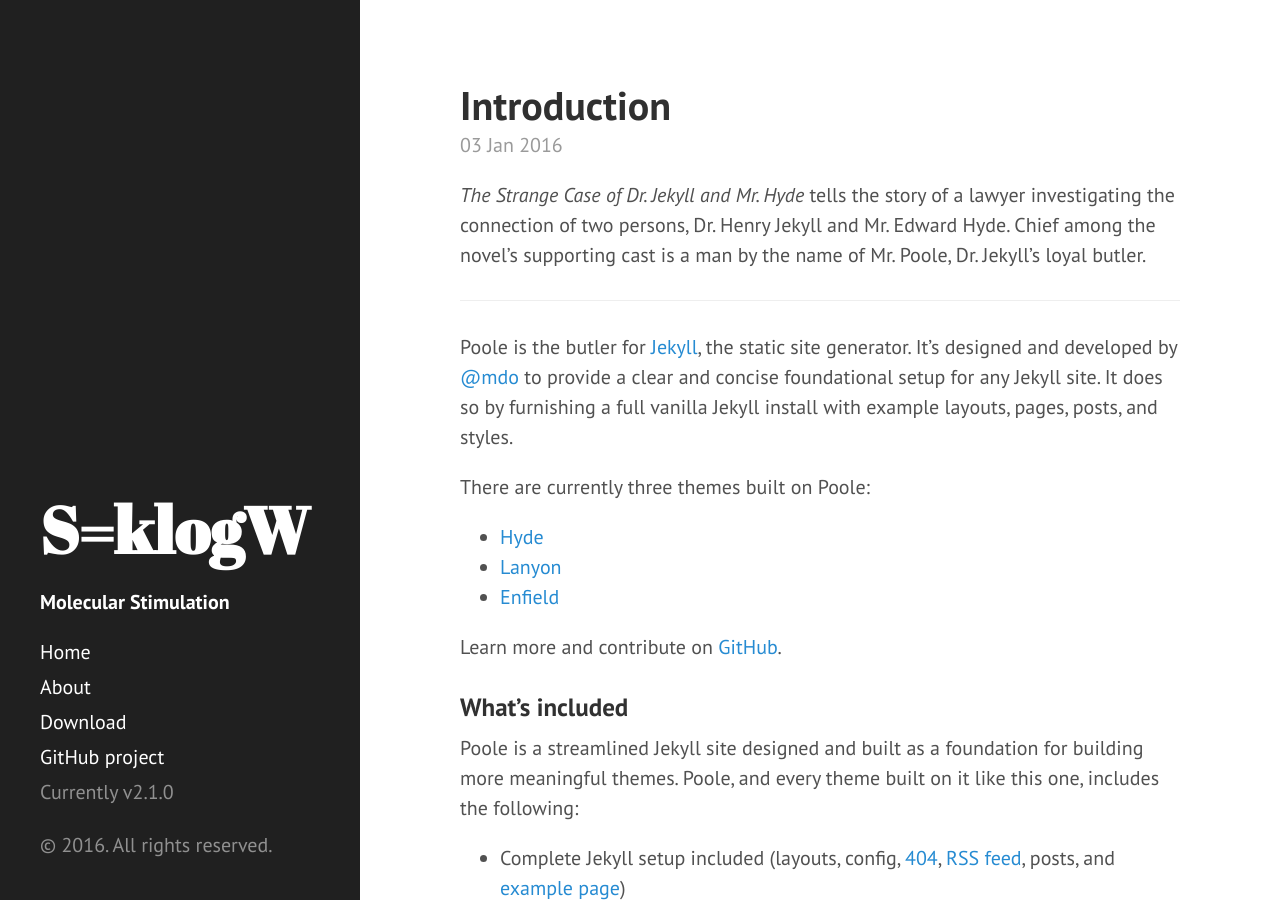
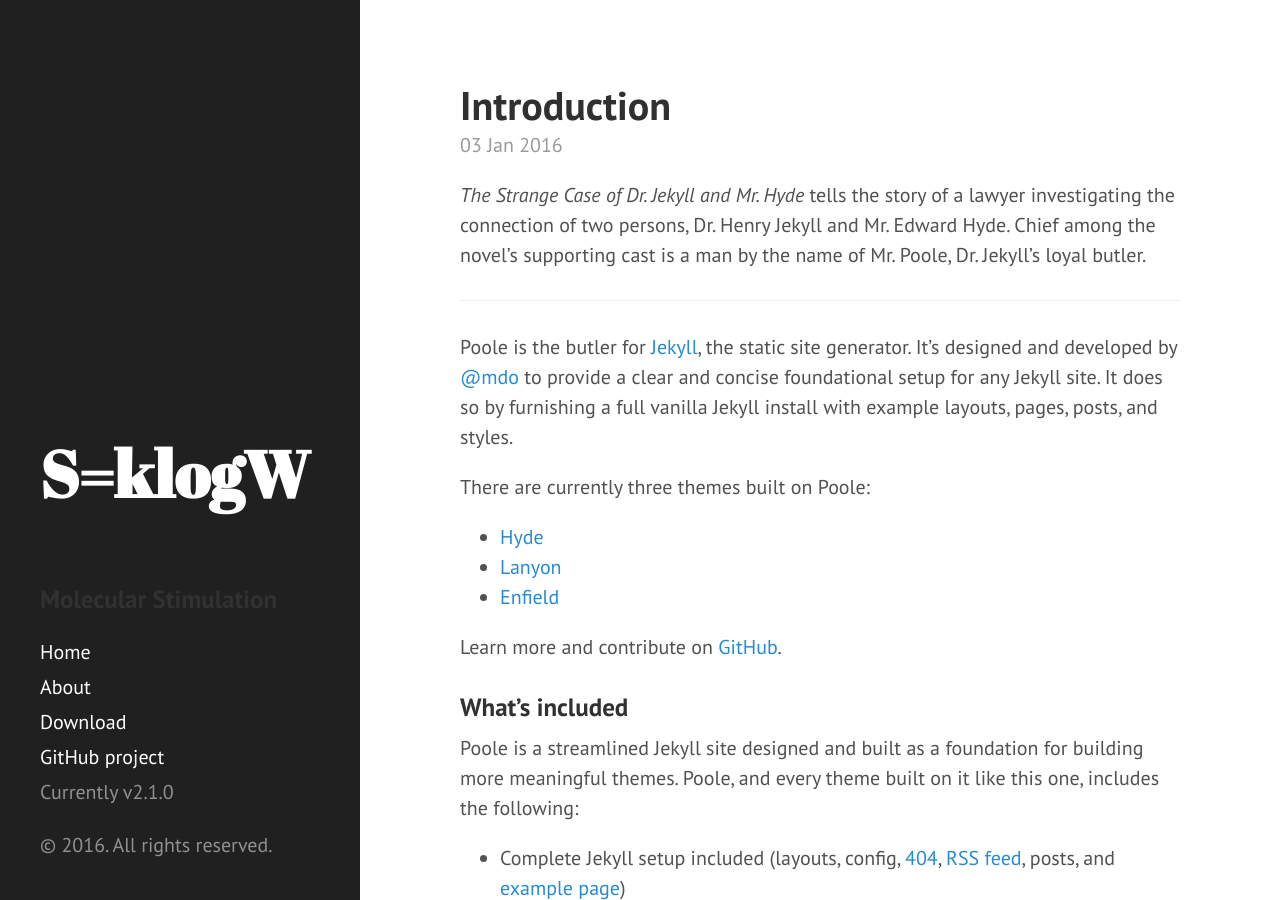
Before and after one commit to choderalab/klogw, a Jekyll site: the page built from index.html, in a window 1280 px wide and 900 px high. Built offline with Jekyll 4.4.1, drawn with Linux system fonts in a browser that asks for light colours; Markdown is read by kramdown in place of the engine named in the settings; formulas are drawn with MathJax 3; the list of posts is cut into pages by our own code.

Commit message:
Still tinkering with sidebar

```diff
--- a/_config.yml
+++ b/_config.yml
@@ -7,7 +7,7 @@ permalink:        pretty
 
 # Setup
 title:               S=klogW
-tagline:             Molecular Stimulation
+tagline:             "Molecular Stimulation"
 url:                 https://choderalab.github.io/klogw/
 baseurl:             "https://choderalab.github.io/klogw/"
 
--- a/_includes/sidebar.html
+++ b/_includes/sidebar.html
@@ -6,11 +6,10 @@
           {{ site.title }}
         </a>
       </h1>
-      <h5>
-        <a href="{{ site.baseurl }}">
+      <br>
+      <h3>
           {{ site.tagline }}
-        </a>
-    </h5>
+      </h3>
       <p class="lead">{{ site.description }}</p>
     </div>
 
```
